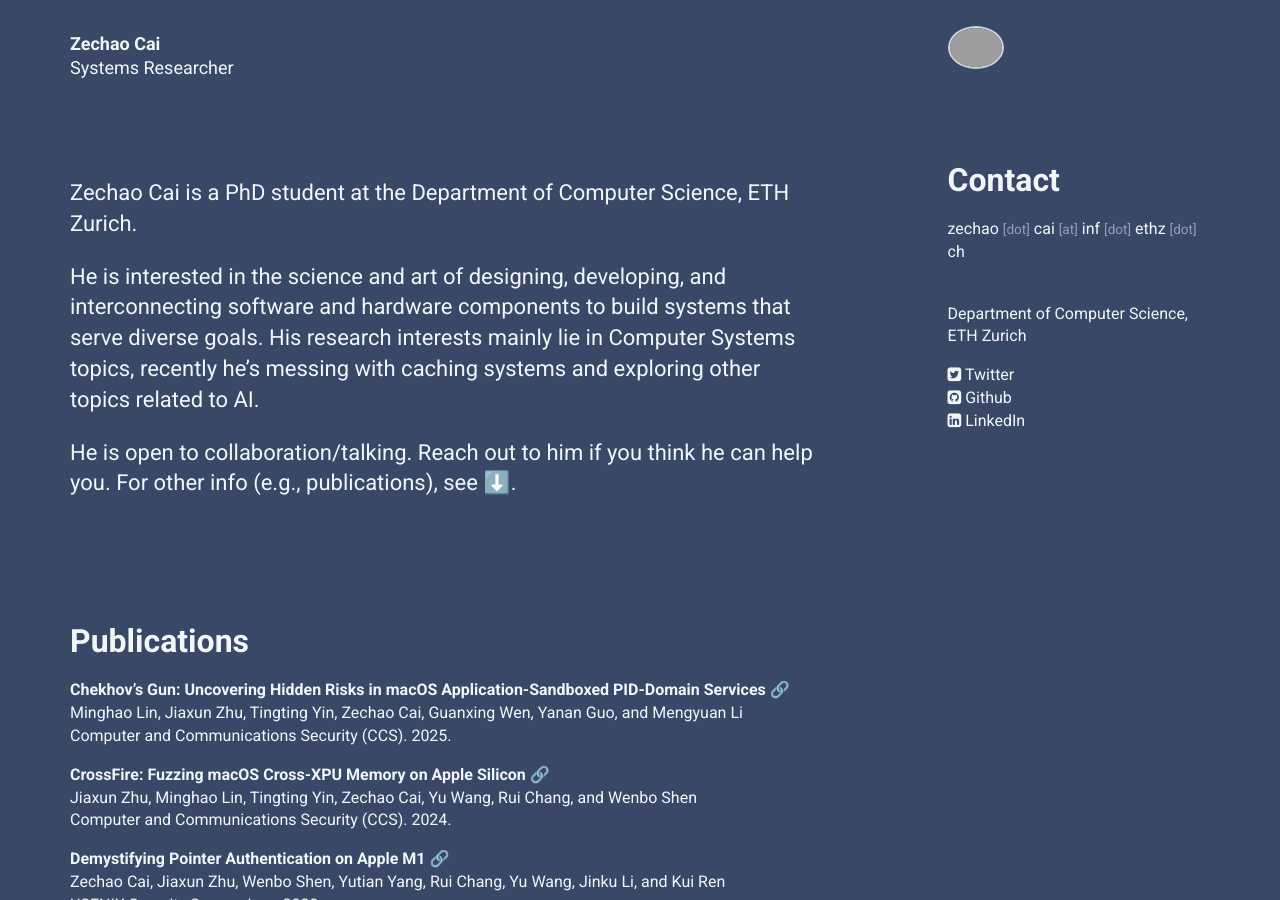
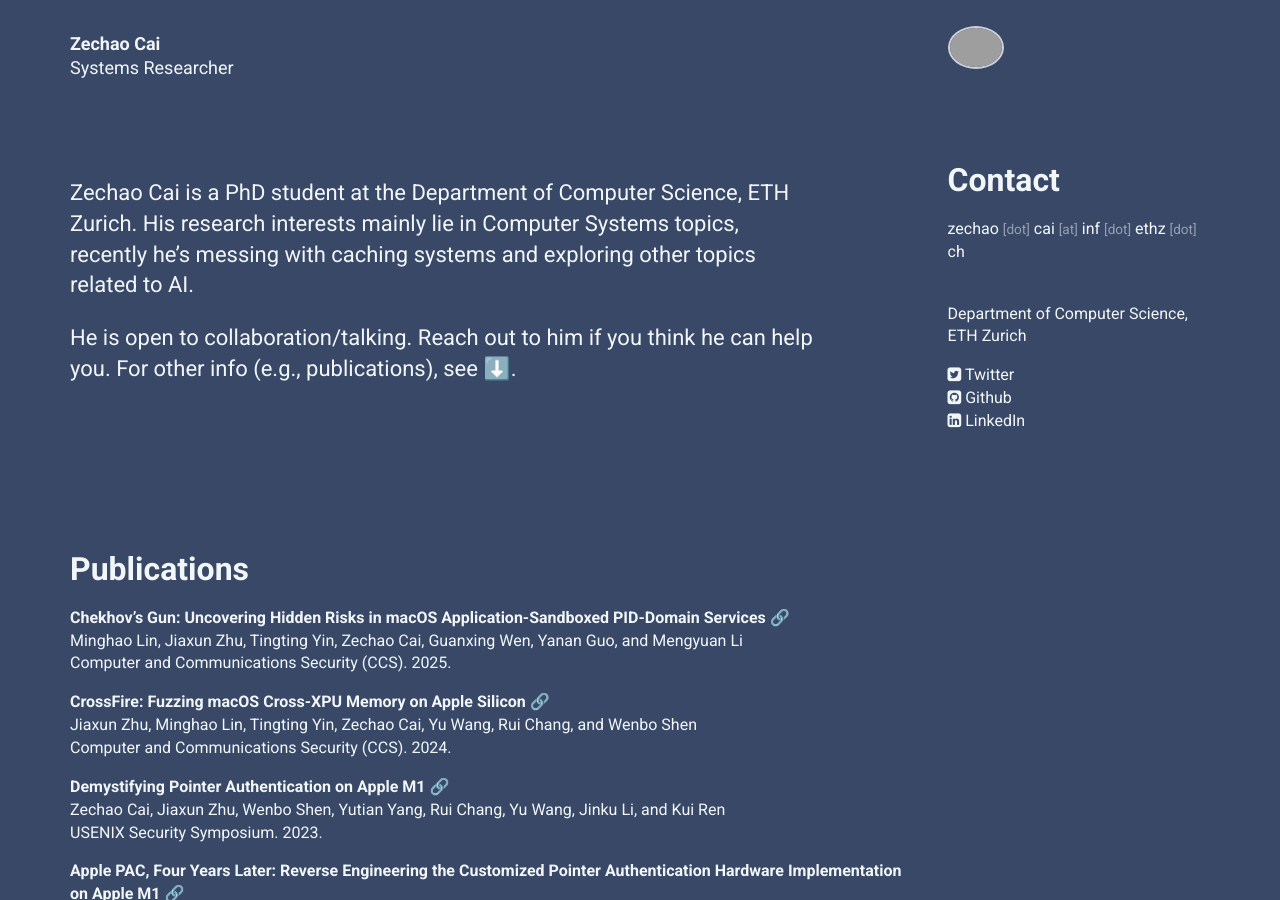
Before and after one commit to zech4o/zech4o.github.io, a Jekyll site: the page built from index.html, in a window 1280 px wide and 900 px high. Built offline with Jekyll 4.4.1, drawn with Linux system fonts in a browser that asks for light colours; nearby versions of some CDN libraries; grey boxes are pictures that could not be loaded.

Commit message:
update 2025-09-23

```diff
--- a/_data/personal.yml
+++ b/_data/personal.yml
@@ -31,8 +31,6 @@
 intro:
   title:
   body: >
-   Zechao Cai is a PhD student at the Department of Computer Science, ETH Zurich.
-
-    He is interested in the science and art of designing, developing, and interconnecting software and hardware components to build systems that serve diverse goals. His research interests mainly lie in Computer Systems topics, recently he's messing with caching systems and exploring other topics related to AI.
+   Zechao Cai is a PhD student at the Department of Computer Science, ETH Zurich. His research interests mainly lie in Computer Systems topics, recently he's messing with caching systems and exploring other topics related to AI.
 
     He is open to collaboration/talking. Reach out to him if you think he can help you. For other info (e.g., publications), see ⬇️.
```
